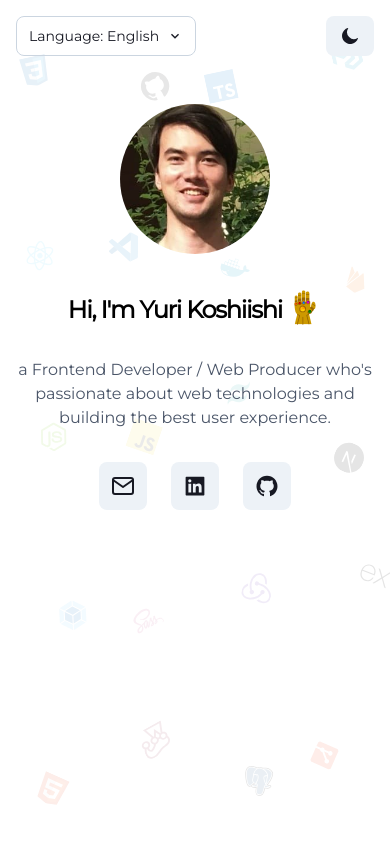
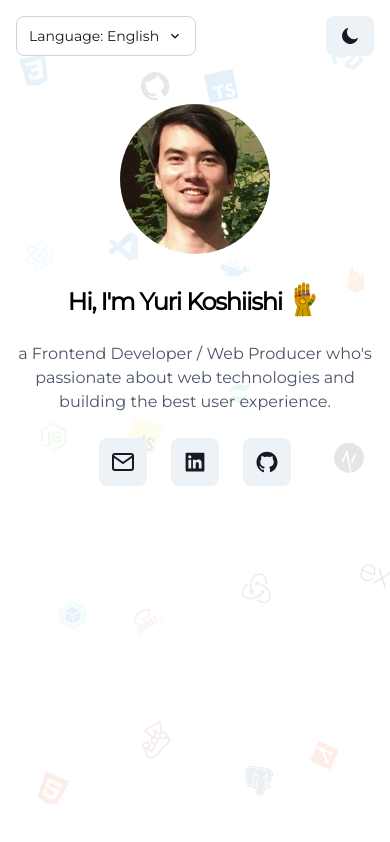
Before and after one commit to yurikoshiishi/portfolio, a Next.js app: page / in a window 390 px wide. Built offline with nearby package versions, Linux system fonts and the light colour scheme.

Commit message:
feat: hero gap

```diff
--- a/src/components/Hero.tsx
+++ b/src/components/Hero.tsx
@@ -32,7 +32,7 @@
     <div className="max-w-3xl px-4">
       <div className=" py-10 sm:py-14 md:py-20 lg:py-24">
         <div className="flex items-center justify-center">
-          <div className="flex flex-col items-center gap-8">
+          <div className="flex flex-col items-center gap-6 sm:gap-8">
             <div
               className="snap-target rounded-full w-[150px] h-[150px] bg-no-repeat bg-cover bg-center"
               style={{ backgroundImage: "url(/assets/avatar.jpg)" }}
```
